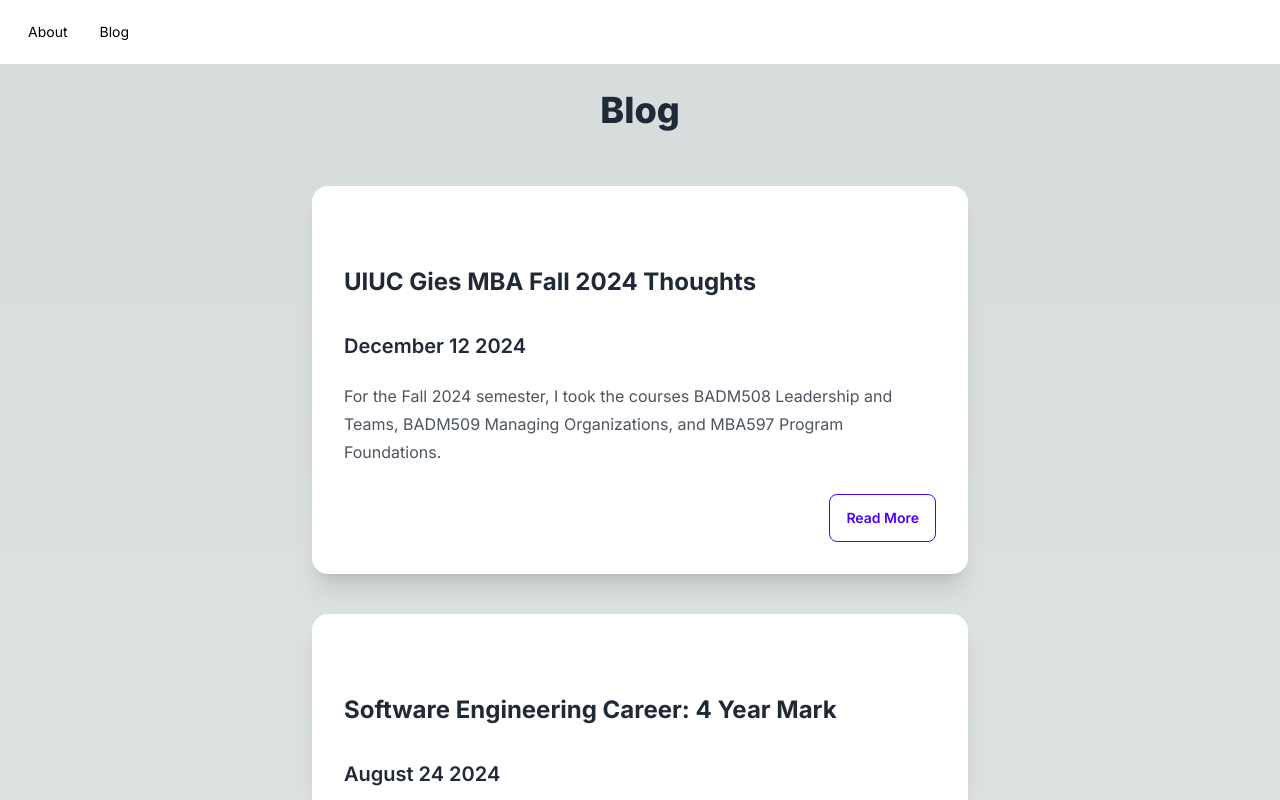
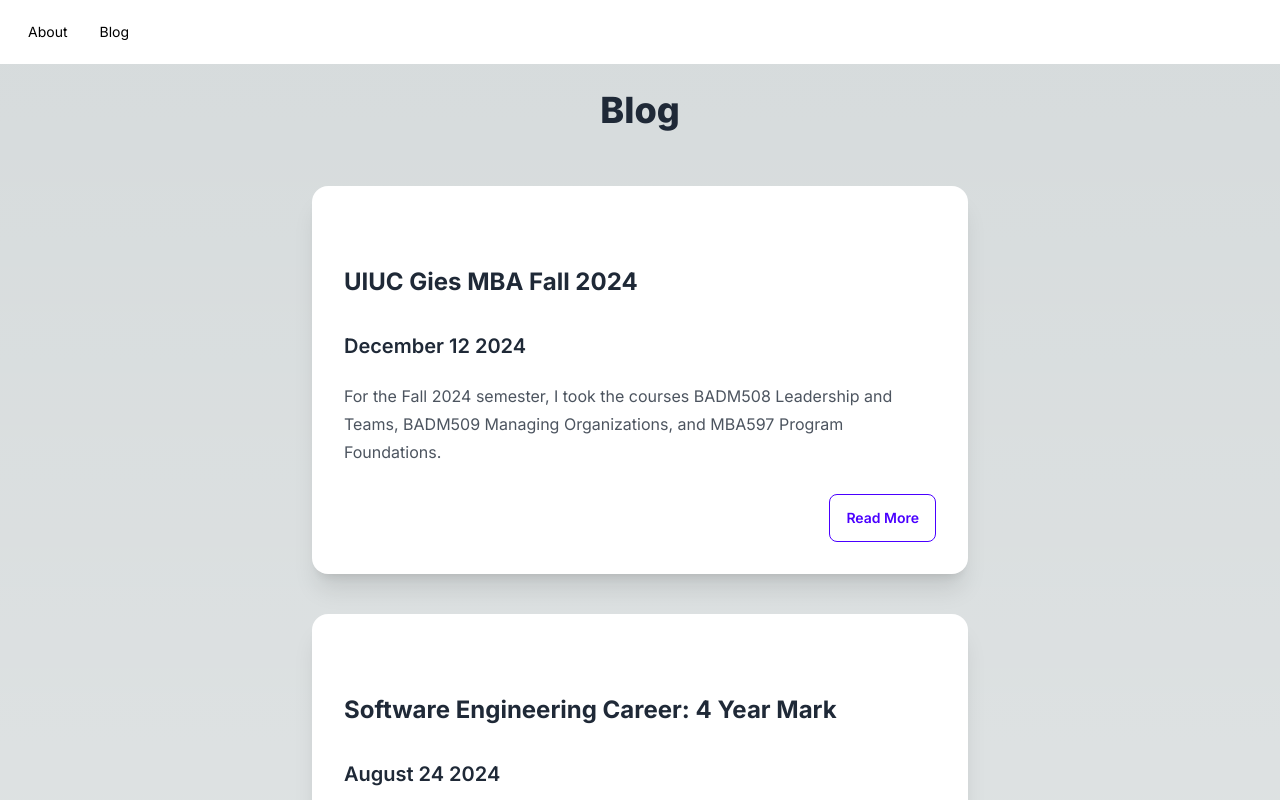
Before and after one commit to charlesgohck/portfolioblogv3, a Next.js app: page /blog in a window 1280 px wide. Shown: the top 800 px of the page. Built offline with nearby package versions, Linux system fonts and the light colour scheme.

Commit message:
[BLOG] Shortened title for fall 2024 post

```diff
--- a/posts/PostIndex.tsx
+++ b/posts/PostIndex.tsx
@@ -9,7 +9,7 @@
 
 const BlogPostIndex: PostInfo[] = [
     {
-        title: 'UIUC Gies MBA Fall 2024 Thoughts',
+        title: 'UIUC Gies MBA Fall 2024',
         date: 'December 12 2024',
         excerpt: 'For the Fall 2024 semester, I took the courses BADM508 Leadership and Teams, BADM509 Managing Organizations, and MBA597 Program Foundations.',
         coverImage: 'N/A',
```
Also changed, not shown: posts/giesmbafall2024.md (+1 -1 lines).
